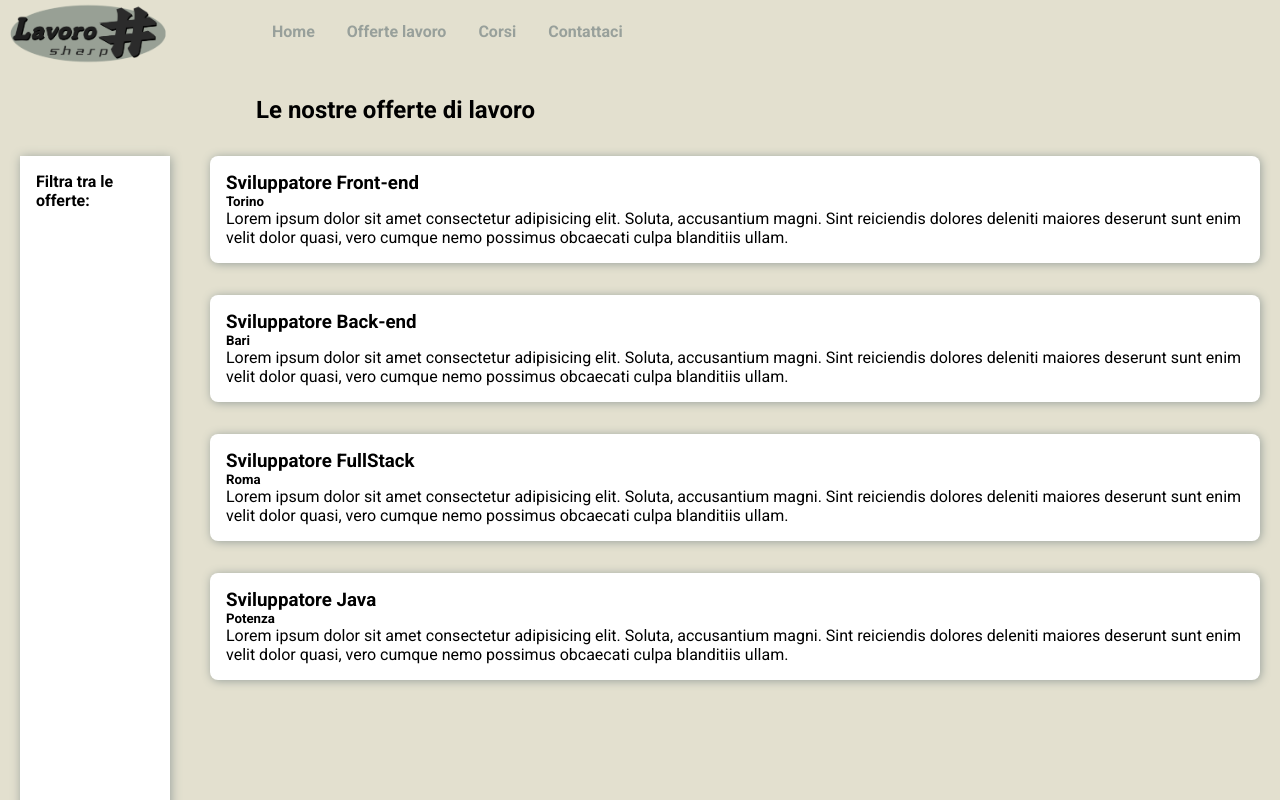
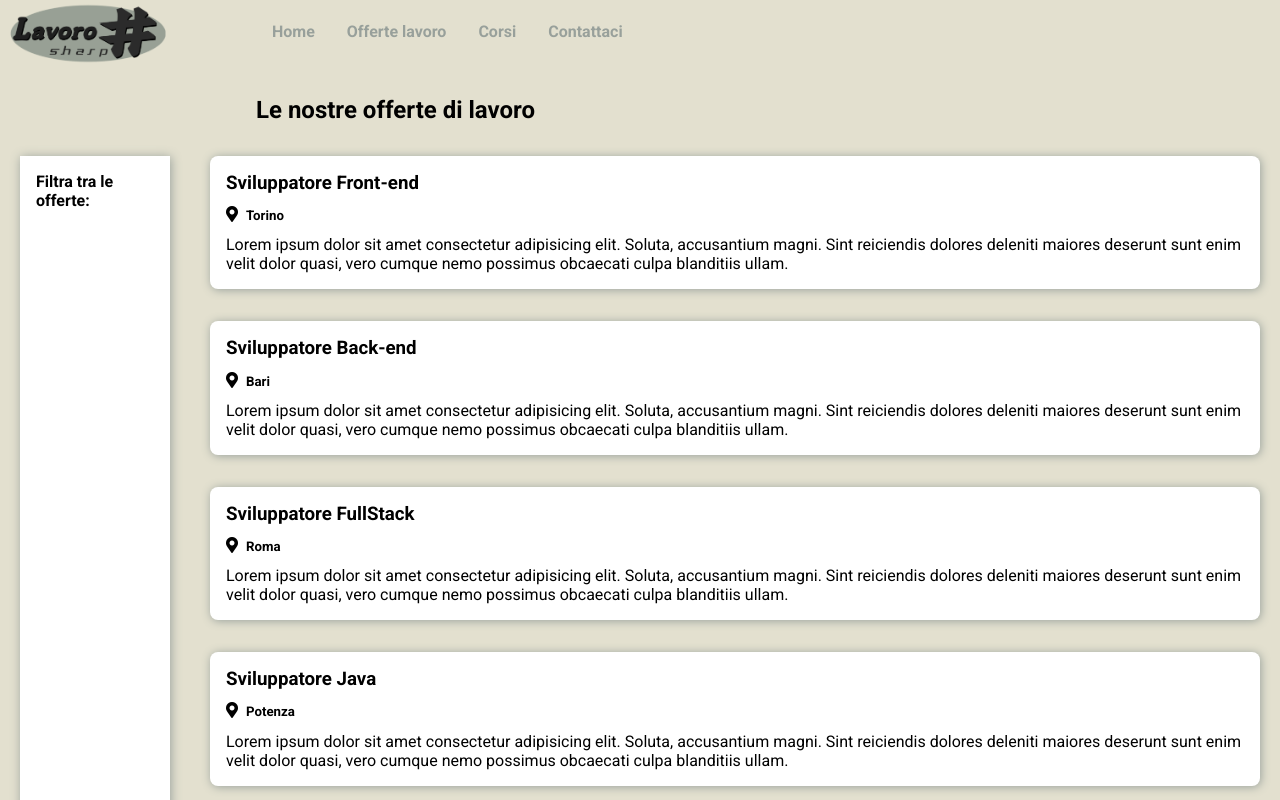
Before and after one commit to felixstan97/progettoSharp, an Angular app: page /lavoro in a window 1280 px wide. Shown: the top 800 px of the page. Built offline with nearby package versions, Linux system fonts and the light colour scheme.

Commit message:
sistemato pagina lavoro

```diff
--- a/src/app/lavoro/lavoro.component.html
+++ b/src/app/lavoro/lavoro.component.html
@@ -9,8 +9,11 @@
     <ul class="lista-lavori">
         <li *ngFor="let lavoro of lavori">
             <div class="lavoro">
-                <h3>{{lavoro.titolo}}</h3>
-                <h5>{{lavoro.citta}}</h5>
+                <h3 (click)="mostraDettagli(lavoro.id)">{{lavoro.titolo}}</h3>
+                <div class="location">
+                    <i class="fas fa-map-marker-alt"></i>
+                    <h5>{{lavoro.citta}}</h5>
+                </div>
                 <p>{{lavoro.descrizione}}</p>
             </div>
         </li>
--- a/src/app/lavoro/lavoro.component.scss
+++ b/src/app/lavoro/lavoro.component.scss
@@ -38,6 +38,19 @@ h2 {
         border-radius: .5rem;
         padding: 1rem;
         box-shadow: 1px 1px 10px $marroncino;
+
+        h3 {
+            cursor: pointer;
+        }
+
+        .location {
+            padding: .7rem 0;
+
+            h5 {
+                display: inline-block;
+                padding-left: .5rem;
+            }
+        }
     }
 }
 
--- a/src/app/lavoro/lavoro.component.ts
+++ b/src/app/lavoro/lavoro.component.ts
@@ -14,31 +14,33 @@ export class LavoroComponent implements OnInit {
 
   lavori : any[] = [
     {
+      id : 1,
       titolo : "Sviluppatore Front-end",
       citta : "Torino",
       descrizione : "Lorem ipsum dolor sit amet consectetur adipisicing elit. Soluta, accusantium magni. Sint reiciendis dolores deleniti maiores deserunt sunt enim velit dolor quasi, vero cumque nemo possimus obcaecati culpa blanditiis ullam."
     },
     {
+      id: 2,
       titolo : "Sviluppatore Back-end",
       citta : "Bari",
       descrizione : "Lorem ipsum dolor sit amet consectetur adipisicing elit. Soluta, accusantium magni. Sint reiciendis dolores deleniti maiores deserunt sunt enim velit dolor quasi, vero cumque nemo possimus obcaecati culpa blanditiis ullam."
     },
     {
+      id: 3,
       titolo : "Sviluppatore FullStack",
       citta : "Roma",
       descrizione : "Lorem ipsum dolor sit amet consectetur adipisicing elit. Soluta, accusantium magni. Sint reiciendis dolores deleniti maiores deserunt sunt enim velit dolor quasi, vero cumque nemo possimus obcaecati culpa blanditiis ullam."
     },
     {
+      id: 4,
       titolo : "Sviluppatore Java",
       citta : "Potenza",
       descrizione : "Lorem ipsum dolor sit amet consectetur adipisicing elit. Soluta, accusantium magni. Sint reiciendis dolores deleniti maiores deserunt sunt enim velit dolor quasi, vero cumque nemo possimus obcaecati culpa blanditiis ullam."
     }
   ];
 
-  // lavoro : any =     {
-  //   titolo : "Sviluppatore Front-end",
-  //   citta : "Torino",
-  //   descrizione : "Lorem ipsum dolor sit amet consectetur adipisicing elit. Soluta, accusantium magni. Sint reiciendis dolores deleniti maiores deserunt sunt enim velit dolor quasi, vero cumque nemo possimus obcaecati culpa blanditiis ullam."
-  // };
+  mostraDettagli(id:number) {
+    console.log(id);
+  }
 
 }
```
